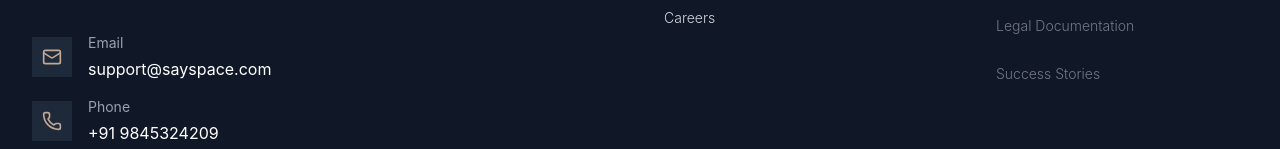
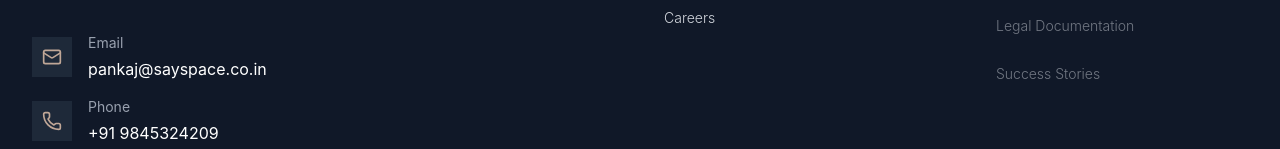
Before and after one commit to vishnukgcherupuzha/saySpace_admin, a React (Vite) app: page / in a window 1280 px wide. Shown: the part 8579-8728 px from the top of the page. Built offline with nearby package versions, Linux system fonts and the light colour scheme.

Commit message:
change email

```diff
--- a/index.html
+++ b/index.html
@@ -53,7 +53,7 @@
     <meta name="ICBM" content="12.9716, 77.5946" />
 
     <!-- Contact & Business Info -->
-    <meta name="contact" content="support@sayspace.com" />
+    <meta name="contact" content="pankaj@sayspace.co.in" />
     <meta name="copyright" content="© 2023 SaySpace. All rights reserved." />
 
     <!-- Preconnect for Performance -->
--- a/src/components/Footer.tsx
+++ b/src/components/Footer.tsx
@@ -109,8 +109,8 @@ const Footer = () => {
                   </div>
                   <div>
                     <p className="text-sm text-gray-400 mb-1">Email</p>
-                    <a href="mailto:support@sayspace.com" className="text-white hover:text-logo-beige transition-colors duration-200 cursor-pointer">
-                      support@sayspace.com
+                    <a href="mailto:pankaj@sayspace.co.in" className="text-white hover:text-logo-beige transition-colors duration-200 cursor-pointer">
+                      pankaj@sayspace.co.in
                     </a>
                   </div>
                 </div>
--- a/src/pages/contact/ContactPage.tsx
+++ b/src/pages/contact/ContactPage.tsx
@@ -549,8 +549,8 @@ const ContactPage = () => {
                     </div>
                     <div>
                       <h4 className="font-medium text-gray-900 mb-1">Email</h4>
-                      <a href="mailto:support@sayspace.com" className="text-gray-600 hover:text-logo-teal transition-colors font-light cursor-pointer">
-                        support@sayspace.com
+                      <a href="mailto:pankaj@sayspace.co.in" className="text-gray-600 hover:text-logo-teal transition-colors font-light cursor-pointer">
+                        pankaj@sayspace.co.in
                       </a>
                     </div>
                   </div>
--- a/src/pages/home/SuccessStories.tsx
+++ b/src/pages/home/SuccessStories.tsx
@@ -48,7 +48,7 @@ const SuccessStories = () => {
     },
     {
       id: 3,
-      company: "Medivia Group",
+      company: "Travel company",
       role: "Head of Global Infrastructure",
       name: "Dr. Tomasz Kowalski",
       quote: "They streamlined our setup process across legal, real estate, and hiring. Today, our India center plays a critical role in global R&D operations.",
```
